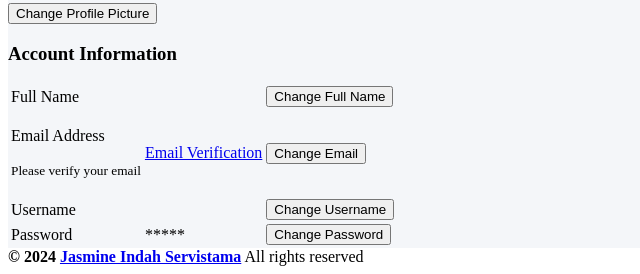
After one commit to hasan282/web-cms-suretybond, a PHP site: template app/Views/setting/index.php in a window 1280 px wide. The commit adds this page. Shown: the part 1907-2181 px from the top of the page, without its empty margins (0-640 px from the left). Run offline with PHP 8.4, Linux system fonts and the light colour scheme; the template is opened without the code that fills it, so the values that code supplies are empty.

Commit message:
settings page menu

```diff
--- a/app/Routes/Pages.php
+++ b/app/Routes/Pages.php
@@ -29,5 +29,6 @@ $routes->get('/manage/user', 'User::manage');
 $routes->get('/report', 'Report::index');
 
 $routes->get('/setting', 'Setting::index');
+$routes->get('/setting/verification/email', 'Setting::verify');
 
 $routes->get('/logout', 'Login::out');
--- a/app/Views/layout/navbar.php
+++ b/app/Views/layout/navbar.php
@@ -6,7 +6,7 @@ $userSubInfo = userdata('agent') ?? 'PT ABC Indonesia';
 
 $navMenu = array(
     ['menu' => 'Dashboard', 'url' => '/dashboard', 'icon' => 'fas fa-tachometer-alt'],
-    ['menu' => 'Pencarian', 'url' => '#search', 'icon' => 'fas fa-search']
+    ['menu' => 'Searching', 'url' => '#search', 'icon' => 'fas fa-search']
 );
 
 ?>
@@ -48,10 +48,10 @@ $navMenu = array(
                 </li>
                 <li class="user-footer">
                     <a href="/setting" class="btn btn-default btn-flat">
-                        <i class="fas fa-cog mr-1"></i>Pengaturan
+                        <i class="fas fa-cog mr-1"></i>Settings
                     </a>
                     <a href="/logout" class="btn btn-default btn-flat float-right">
-                        <i class="fas fa-sign-out-alt mr-1"></i>Keluar
+                        <i class="fas fa-sign-out-alt mr-1"></i>Logout
                     </a>
                 </li>
             </ul>
--- a/app/Views/layout/sidebar.php
+++ b/app/Views/layout/sidebar.php
@@ -63,7 +63,7 @@ $navigations = \App\Models\Core\SideMenu::get($userRole);
                 <li class="nav-item">
                     <a href="/setting" class="nav-link <?= url_is('setting*') ? ' active' : ''; ?>">
                         <i class="nav-icon fas fa-cog"></i>
-                        <p>Pengaturan Akun</p>
+                        <p>Settings</p>
                     </a>
                 </li>
             </ul>
--- /dev/null
+++ b/app/Views/setting/account.php
@@ -0,0 +1,75 @@
+<?php
+
+$verivied = intval($userdata['valid']) === 1;
+
+?>
+
+<tr>
+    <td class="text-bold align-middle">Full Name</td>
+    <td class="align-middle"><?= userdata('nama'); ?></td>
+    <td class="text-right align-middle">
+        <button type="button" class="btn btn-sm btn-link">
+            Change Full Name<i class="fas fa-chevron-right ml-3"></i>
+        </button>
+    </td>
+</tr>
+
+<?php if ($verivied) : ?>
+
+    <tr>
+        <td class="align-middle text-bold">Email Address</td>
+        <td class="align-middle">
+            <?= $userdata['email']; ?><i class="fas fa-check-circle text-success ml-2"></i>
+        </td>
+        <td class="text-right align-middle">
+            <button type="button" class="btn btn-sm btn-link">
+                Change Email<i class="fas fa-chevron-right ml-3"></i>
+            </button>
+        </td>
+    </tr>
+
+<?php else : ?>
+
+    <tr>
+        <td class="align-middle">
+            <p class="text-bold mb-0">Email Address</p>
+            <p class="mb-0 text-danger">
+                <small>Please verify your email</small>
+            </p>
+        </td>
+        <td class="align-middle">
+            <p class="mb-1">
+                <?= $userdata['email']; ?><i class="fas fa-exclamation-triangle text-warning ml-2"></i>
+            </p>
+            <p class="mb-0">
+                <a href="/setting/verification/email" class="btn btn-default btn-sm py-0">Email Verification</a>
+            </p>
+        </td>
+        <td class="text-right align-middle">
+            <button type="button" class="btn btn-sm btn-link">
+                Change Email<i class="fas fa-chevron-right ml-3"></i>
+            </button>
+        </td>
+    </tr>
+
+<?php endif; ?>
+
+<tr>
+    <td class="text-bold align-middle">Username</td>
+    <td class="align-middle"><?= userdata('user'); ?></td>
+    <td class="text-right align-middle">
+        <button type="button" class="btn btn-sm btn-link">
+            Change Username<i class="fas fa-chevron-right ml-3"></i>
+        </button>
+    </td>
+</tr>
+
+<tr>
+    <td class="text-bold align-middle">Password</td>
+    <td class="align-middle">*****</td>
+    <td class="text-right align-middle">
+        <button type="button" class="btn btn-sm btn-link">
+            Change Password<i class="fas fa-chevron-right ml-3"></i>
+        </button>
+    </td>
+</tr>
--- /dev/null
+++ b/app/Views/setting/index.php
@@ -0,0 +1,38 @@
+<?= $this->extend('layout/body_admin'); ?>
+
+<?= $this->section('content'); ?>
+
+<div class="row">
+    <div class="col-xl-3 col-md-4">
+        <div class="card">
+            <div class="card-body box-profile">
+                <div class="text-center mb-3">
+                    <img class="profile-user-img img-fluid img-circle" src="/image/<?= userdata('foto'); ?>">
+                </div>
+                <div class=" mw-3 mx-auto">
+                    <button class="btn btn-sm btn-default btn-block">
+                        <i class="fas fa-edit mr-2"></i>Change Profile Picture
+                    </button>
+                </div>
+            </div>
+        </div>
+    </div>
+    <div class="col-xl-9">
+        <div class="card">
+            <div class="card-header">
+                <h3 class="card-title">Account Information</h3>
+            </div>
+            <div class="card-body table-responsive p-0">
+                <table class="table table-hover text-nowrap">
+                    <tbody>
+
+                        <?= $this->include('setting/account'); ?>
+
+                    </tbody>
+                </table>
+            </div>
+        </div>
+    </div>
+</div>
+
+<?= $this->endSection(); ?>
```
Also changed, not shown: app/Controllers/Setting.php (+19 -2 lines), app/Models/UserModel.php (+8 -6 lines), app/Views/setting/verification/email.php (added, +23 -0 lines), 1 other file.
